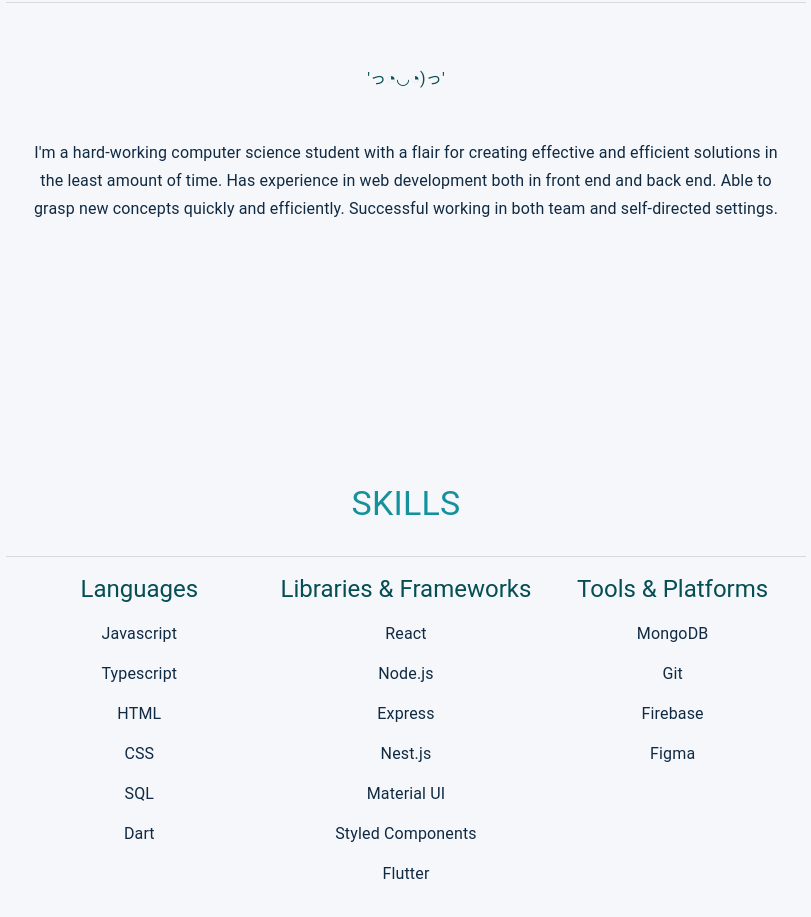
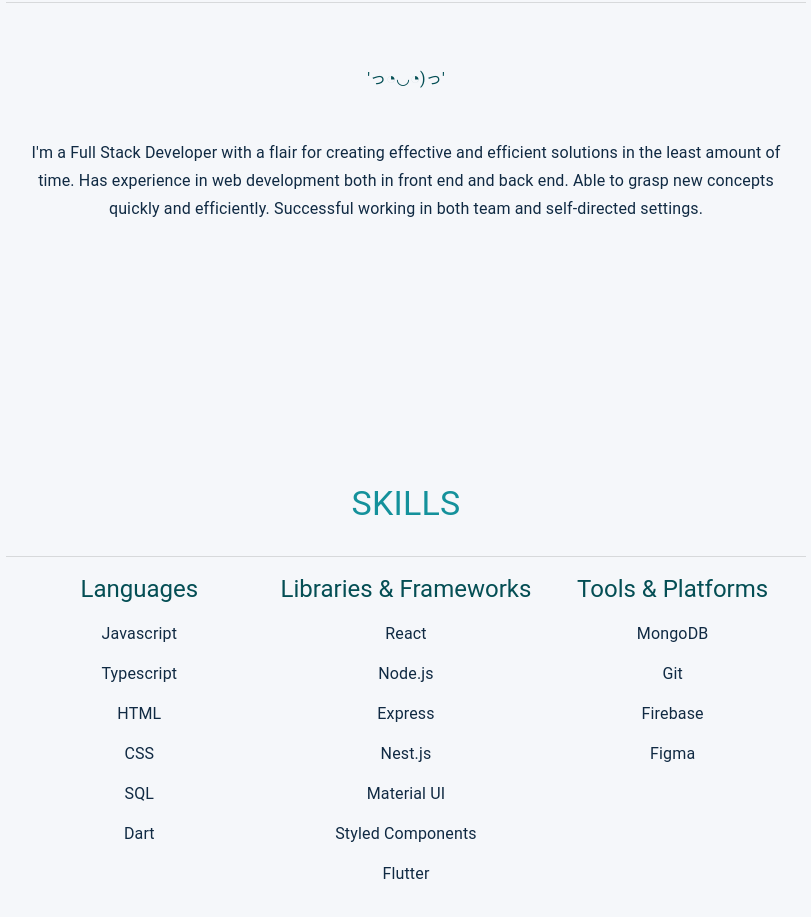
Before and after one commit to rtiempo/dev-portfolio, a React (Create React App) app: page / in a window 1280 px wide. Shown: the part 1100-2017 px from the top of the page, without its empty margins (234-1045 px from the left). Built offline with nearby package versions, Linux system fonts and the light colour scheme.

Commit message:
Update data

```diff
--- a/src/assets/data/data.js
+++ b/src/assets/data/data.js
@@ -4,7 +4,7 @@
 };
 
 export const AboutData = {
-  body: "I'm a hard-working computer science student with a flair for creating effective and efficient solutions in the least amount of time. Has experience in web development both in front end and back end. Able to grasp new concepts quickly and efficiently. Successful working in both team and self-directed settings.",
+  body: "I'm a Full Stack Developer with a flair for creating effective and efficient solutions in the least amount of time. Has experience in web development both in front end and back end. Able to grasp new concepts quickly and efficiently. Successful working in both team and self-directed settings.",
 };
 
 export const SkillsData = {
```
